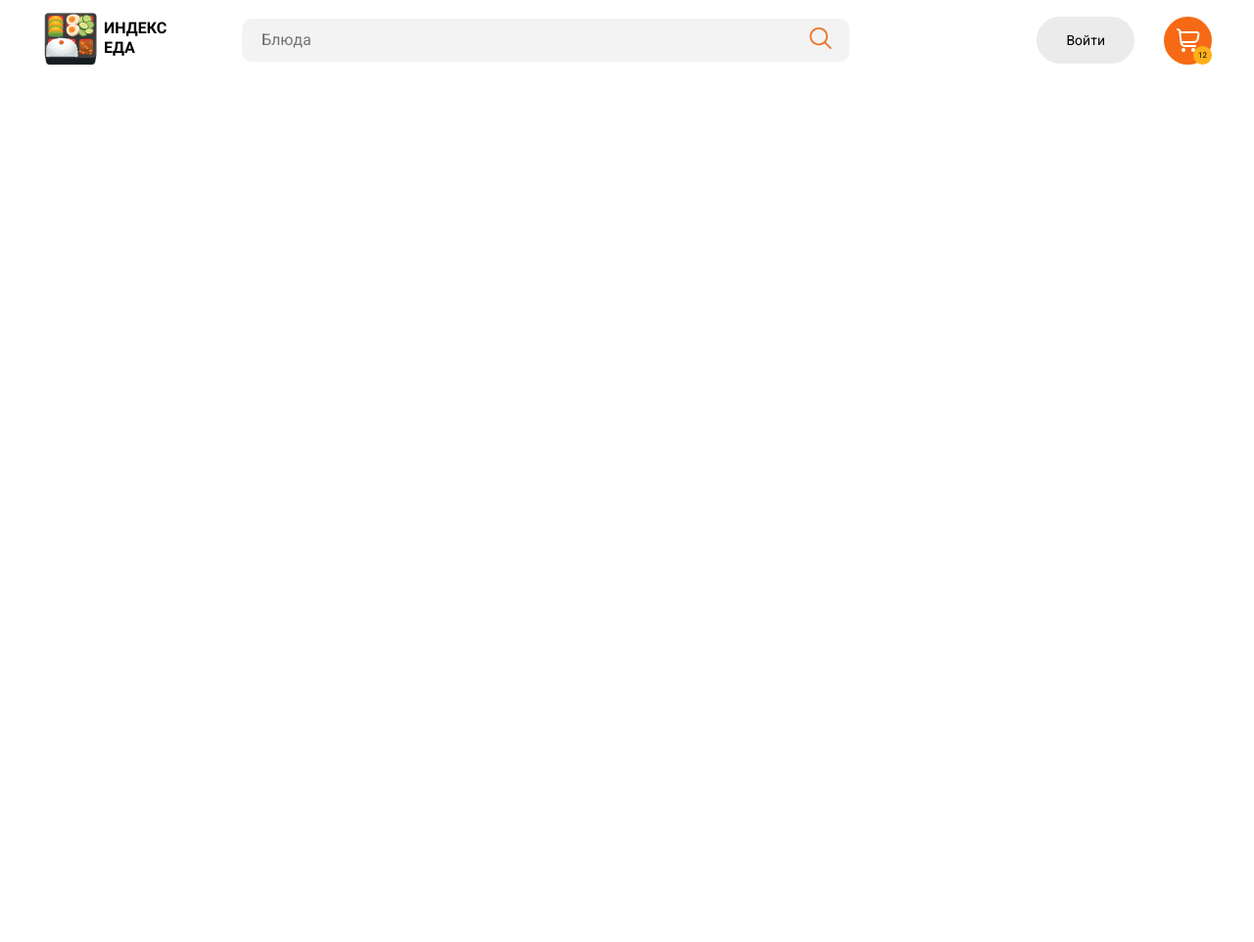
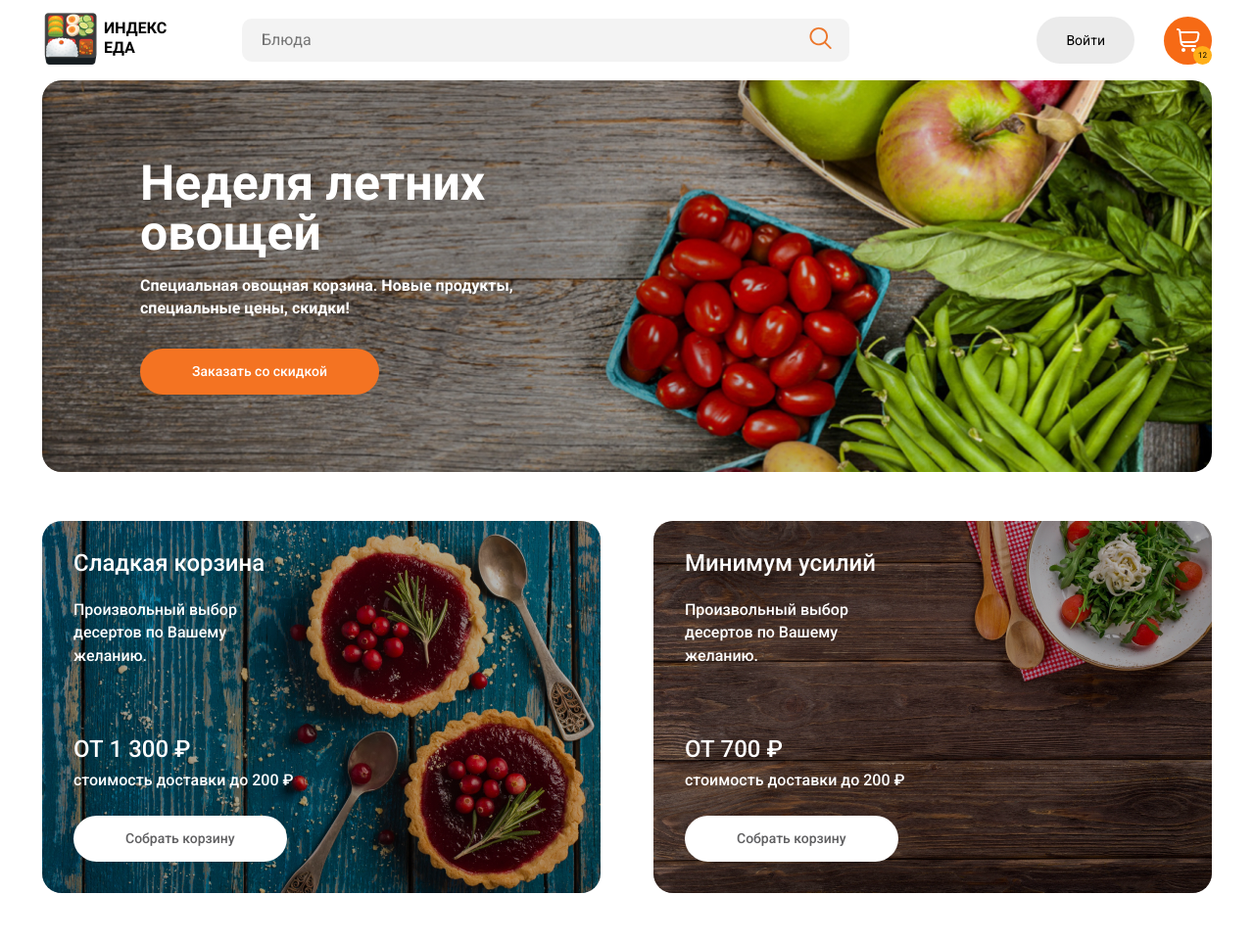
Before and after one commit to michael-steele-nox/index_food_project, a plain HTML site: page index.html in a window 1280 px wide. Shown: the whole page at 98% size. Before the commit the page ends 800 px from the top, so only its background shows below. Drawn offline with nearby package versions, Linux system fonts and the light colour scheme.

Commit message:
Added new blocks
Added new blocks

```diff
--- a/css/style.css
+++ b/css/style.css
@@ -32,7 +32,7 @@ body {
 	background-color: transparent;
 	border: none;
 	width: 100%;
-	padding: 13px 0px 13px 20px;
+	padding: 13px 50px 13px 20px;
 }
 
 .search-button {
@@ -86,3 +86,154 @@ body {
 	right: 0;
 	bottom: 0;
 }
+
+.slide {
+	border-radius: 20px;
+	min-height: 400px;
+	display: flex;
+	align-items: center;
+	padding-left: 100px;
+	position: relative;
+	overflow: hidden;
+}
+
+.slide-content {
+	max-width: 400px;
+	position: relative;
+}
+
+.slide-text-light {
+	background-color: #ccc;
+	color: #fff;
+}
+
+.slide-title {
+	margin-top: 0;
+	margin-bottom: 15px;
+	font-weight: bold;
+	font-size: 50px;
+	line-height: 102%;
+}
+
+.slide-text {
+	font-weight: bold;
+	font-size: 16px;
+	line-height: 144%;
+	margin-bottom: 30px;
+}
+
+.button-primary {
+	background: #F47322;
+	color: #fff;
+}
+
+.button-default {
+	background-color: #fff;
+	color: #5F5F61;
+}
+
+.button {
+	border-radius: 25px;
+	padding: 12px 53px;
+	display: inline-block;
+	text-decoration: none;
+	font-weight: 500;
+	font-size: 14px;
+	line-height: 164%;
+}
+
+.slide-summer {
+
+	background-image: url(../img/slider/01_summer_bg.jpg);
+	background-repeat: no-repeat;
+	background-size: cover;
+}
+
+.slide::before {
+	content: '';
+	position: absolute;
+	left: 0;
+	right: 0;
+	top: 0;
+	bottom: 0;
+	width: 100%;
+	height: 100%;
+	background: linear-gradient(90deg, rgba(0, 0, 0, 0.43) 40.45%, rgba(0, 0, 0, 0) 100%);
+}
+
+.promo {
+	padding-top: 50px;
+	padding-bottom: 50px;
+	display: flex;
+	justify-content: space-between;
+	align-items: center;
+}
+
+.card {
+	flex: 1 0 auto;
+	position: relative;
+	border-radius: 20px;
+	overflow: hidden;
+	padding: 32px;
+	max-width: 570px;
+	min-height: 380px;
+	display: flex;
+	flex-direction: column;
+	justify-content: space-between;
+}
+
+.card-text-light {
+	color: #fff;
+}
+
+.card::before {
+	content: '';
+	position: absolute;
+	left: 0;
+	top: 0;
+	width: 100%;
+	height: 100%;
+	background: linear-gradient(0deg, rgba(0, 0, 0, 0.3), rgba(0, 0, 0, 0.3));
+	z-index: -1;
+}
+
+.card-title {
+	font-weight: 500;
+	font-size: 24px;
+	line-height: 96%;
+	margin-top: 0px;
+	margin-bottom: 24px;
+}
+
+.card-description {
+	font-weight: 500;
+	font-size: 16px;
+	line-height: 144%;
+	max-width: 200px;
+}
+
+.card-price {
+	display: block;
+	font-weight: 500;
+	font-size: 24px;
+	line-height: 96%;
+	margin-bottom: 8px;
+}
+
+.card-delivery {
+	font-weight: 500;
+	font-size: 16px;
+	line-height: 144%;
+	display: block;
+	margin-bottom: 25px;
+}
+
+.card-img {
+	position: absolute;
+	left: 0;
+	top: 0;
+	width: 100%;
+	height: 100%;
+	z-index: -2;
+	object-fit: cover;
+}
--- a/index.html
+++ b/index.html
@@ -51,10 +51,66 @@
 			</svg>
 			<span class="shopping-counter">12</span>
 		</a>
+	</header>
+	<!-- /.header -->
+
+	<main class="main container">
+		<div class="slider">
+			<div class="slide slide-text-light slide-summer">
+				<div class="slide-content">
+					<h2 class="slide-title">Неделя летних овощей</h2>
+					<p class="slide-text">Специальная овощная корзина. Новые продукты,
+						специальные цены, скидки!</p>
+					<a href="#" class="button button-primary">Заказать со скидкой</a>
+				</div>
+				<!-- /.slide-content -->
+			</div>
+			<!-- /.slide -->
+		</div>
+		<!-- /.slider -->
+
+		<div class="promo">
+			<section class="card card-text-light sweet-basket">
+				<img class="card-img" src="img/promo/01.jpg" alt="">
+				<div class="card-header">
+					<h3 class="card-title">Сладкая корзина</h3>
+					<p class="card-description">
+						Произвольный выбор
+						десертов по Вашему
+						желанию.</p>
+				</div>
+				<!-- /.card-header -->
+				<div class="card-footer">
+					<strong class="card-price">ОТ 1 300 ₽</strong>
+					<span class="card-delivery">стоимость доставки до 200 ₽</span>
+					<a href="#" class="button button-default">Собрать корзину</a>
+				</div>
+				<!-- /.card-footer -->
+			</section>
+			<!-- /.card -->
+
+			<section class="card card-text-light sweet-basket-second">
+				<img class="card-img" src="img/promo/02.jpg" alt="">
+				<div class="card-header">
+					<h3 class="card-title">Минимум усилий</h3>
+					<p class="card-description">
+						Произвольный выбор
+						десертов по Вашему
+						желанию.</p>
+				</div>
+				<!-- /.card-header -->
+				<div class="card-footer">
+					<strong class="card-price">ОТ 700 ₽</strong>
+					<span class="card-delivery">стоимость доставки до 200 ₽</span>
+					<a href="#" class="button button-default">Собрать корзину</a>
+				</div>
+				<!-- /.card-footer -->
+			</section>
+			<!-- /.card -->
+		</div>
 
 
-	</header>
-	<!-- /.header -->
+	</main>
 
 
 
```
Also changed, not shown: img/promo/01.jpg (added), img/promo/02.jpg (added), img/slider/01_summer_bg.jpg (added).
